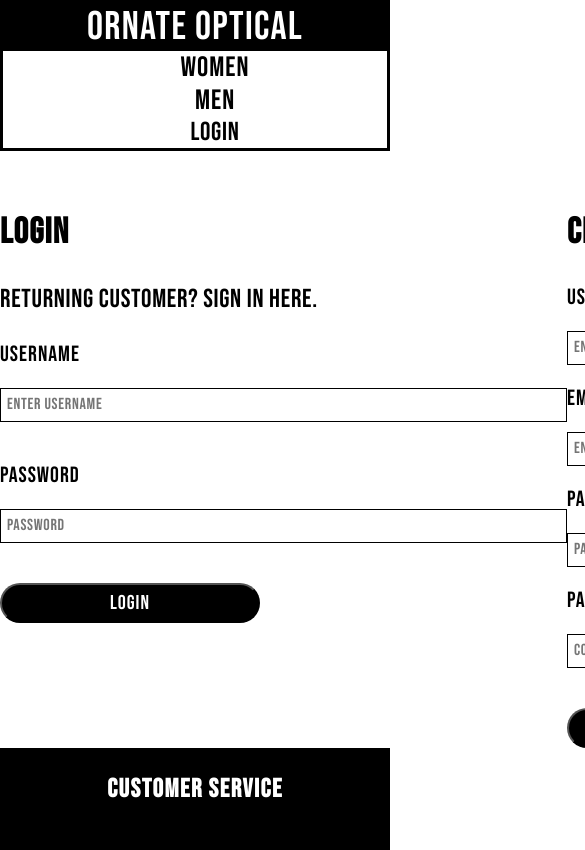
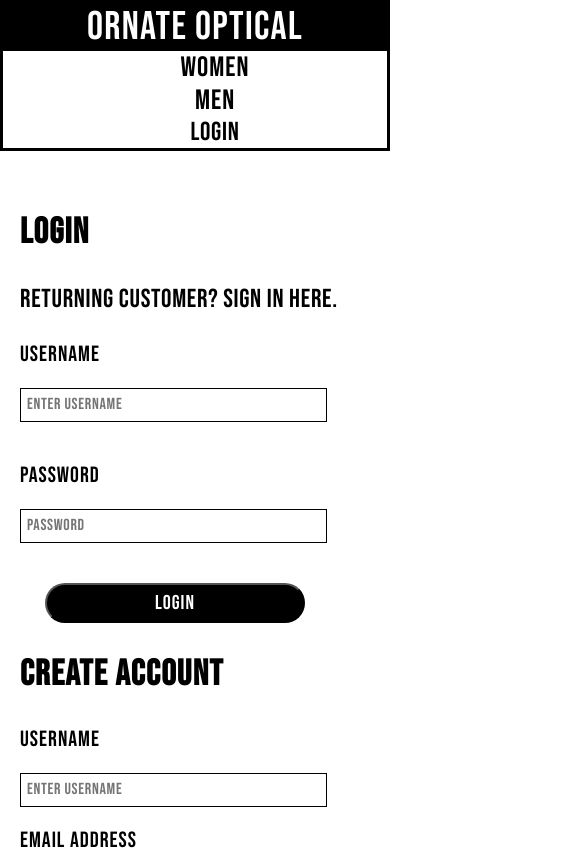
Before and after one commit to rakshyak/Ornate-optical, a React (Create React App) app in the folder client/: page /login in a window 390 px wide. Shown: the top 850 px of the page, 585 px wide, since content can reach past the window. Built offline with nearby package versions, Linux system fonts and the light colour scheme; no server answers.

Commit message:
media query login done

```diff
--- a/client/src/styles/login.css
+++ b/client/src/styles/login.css
@@ -3,3 +3,10 @@
     justify-content: space-evenly;
     margin-bottom: 40px;
 }
+
+@media only screen
+and (max-width: 812px) {
+    .login-bar {
+        flex-direction: column;
+    }
+}
--- a/client/src/styles/signin.css
+++ b/client/src/styles/signin.css
@@ -51,3 +51,16 @@ input::placeholder {
     letter-spacing: 1px;
     flex-direction: row;
 }
+
+@media only screen
+and (max-width: 812px) {
+    .sin-container .form-container h2 {
+        margin-left: 20px;
+    }
+    .sin-container .form-container p {
+        margin-left: 20px;
+    }
+    button {
+        margin-left: 45px;
+    }
+}
--- a/client/src/styles/signup.css
+++ b/client/src/styles/signup.css
@@ -46,3 +46,20 @@ input {
 .sup-container .form-container .sup-pwd {
     margin-bottom: 20px;
 }
+
+@media only screen
+and (max-width: 812px) {
+    input {
+        width: 300px;
+        margin-left: 20px;
+    }
+    label {
+        margin-left: 20px;
+    }
+    .sup-container .form-container h2 {
+        margin-left: 20px;
+    }
+    .sup-container {
+        margin-bottom: 30px;
+    }
+}
```
